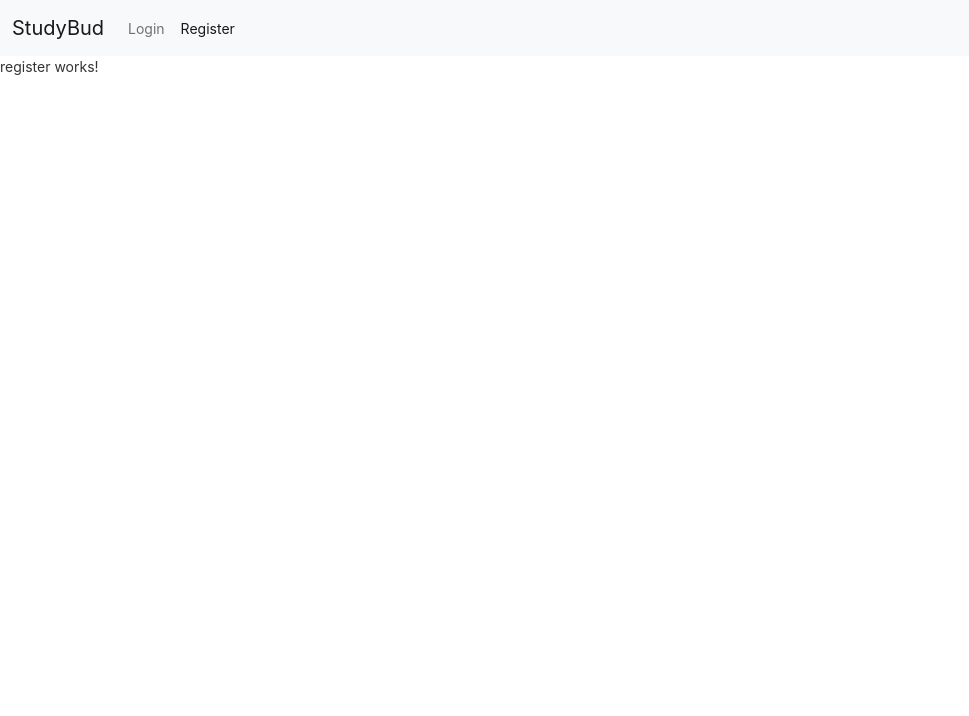
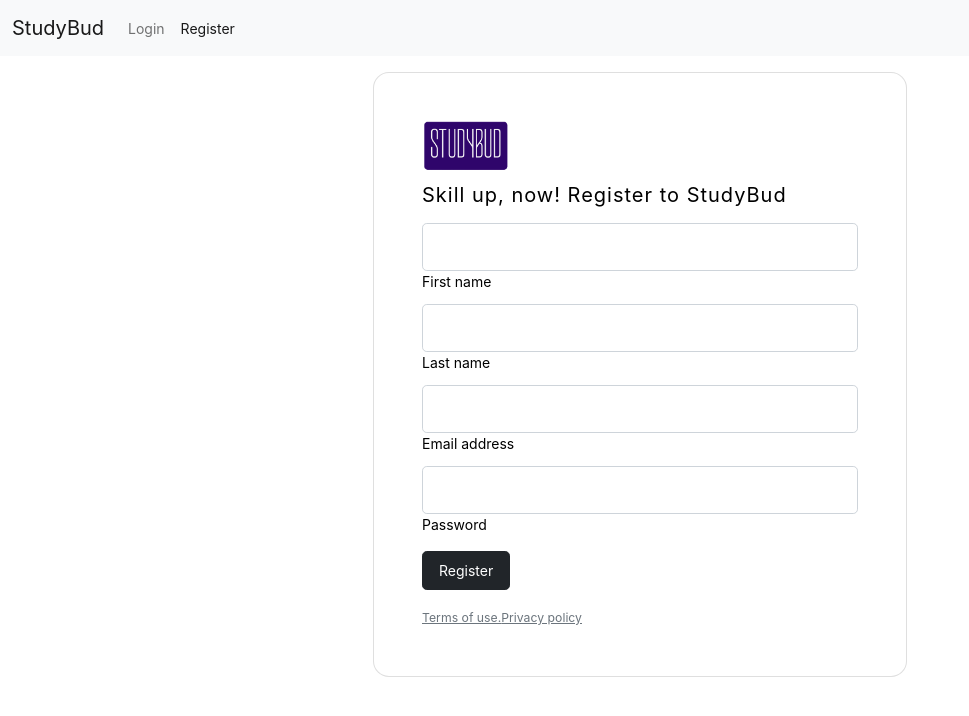
Before and after one commit to ritshpatidar/elearning, an Angular app: page /register in a window 1280 px wide. Shown: the top 716 px of the page, without its empty margins (0-969 px from the left). Built offline with nearby package versions, Linux system fonts and the light colour scheme.

Commit message:
Added Registration Page UI

```diff
--- a/src/app/auth/components/login/login.component.html
+++ b/src/app/auth/components/login/login.component.html
@@ -1,7 +1,7 @@
 <div class="row">
 
- <section class="vh-100">
-  <div class="container py-5 h-100">
+ <section>
+  <div class="container py-3">
     <div class="row d-flex justify-content-center align-items-center">
       <div class="col col-xl-6">
         <div class="card" style="border-radius: 2rem;">
@@ -25,11 +25,11 @@
                   </div>
 
                   <div class="pt-1 mb-3">
-                    <button class="btn btn-dark btn-lg btn-block" type="button">Login</button>
+                    <button class="btn btn-dark btn-lg btn-block" style="font-size: 14px;" type="button">Login</button>
                   </div>
 
-                  <a class="small text-muted" href="#!">Forgot password?</a>
-                  <p class="mb-5 pb-lg-2" style="color: #393f81;">Don't have an account? <a [routerLink]="['/register']" style="color: #393f81;">Register here</a></p>
+                  <!-- <a class="small text-muted" href="#!">Forgot password?</a> -->
+                  <p class="mb-3 pb-lg-1" style="color: #393f81;">Don't have an account? <a [routerLink]="['/register']" style="color: #393f81;">Register here</a></p>
                   <a href="#!" class="small text-muted">Terms of use.</a>
                   <a href="#!" class="small text-muted">Privacy policy</a>
                 </form>
@@ -40,4 +40,3 @@
     </div>
   </div>
 </section>
-</div>
--- a/src/app/auth/components/register/register.component.html
+++ b/src/app/auth/components/register/register.component.html
@@ -1 +1,50 @@
-<p>register works!</p>
+<div class="row">
+
+ <section>
+  <div class="container py-3">
+    <div class="row d-flex justify-content-center align-items-center">
+      <div class="col col-xl-6">
+        <div class="card" style="border-radius: 1rem;">
+
+              <div class="card-body p-3 p-lg-5 text-black">
+                <form>
+                  <div class="align-items-center  mb-2 pb-1">
+                    <img src="assets/StudyBud.png" class="img-responsive center" alt="" style="width:20%">
+                  </div>
+
+                  <h5 class="fw-normal mb-2 pb-2" style="letter-spacing: 1px;">Skill up, now! Register to StudyBud</h5>
+
+                  <div class="form-outline mb-1">
+                    <input type="text" id="FirstName" class="form-control form-control-lg"  />
+                    <label class="form-label">First name</label>
+                  </div>
+
+                  <div class="form-outline mb-1">
+                    <input type="text" id="LastName" class="form-control form-control-lg"/>
+                    <label class="form-label">Last name</label>
+                  </div>
+
+                  <div class="form-outline mb-1">
+                    <input type="text" id="email" class="form-control form-control-lg"  />
+                    <label class="form-label">Email address</label>
+                  </div>
+
+                  <div class="form-outline mb-1">
+                    <input type="password" id="pass" class="form-control form-control-lg" />
+                    <label class="form-label">Password</label>
+                  </div>
+
+                  <div class="pt-1 mb-3">
+                    <button class="btn btn-dark btn-lg btn-block" style="font-size: 14px;" type="button">Register</button>
+                  </div>
+
+                  <a href="#!" class="small text-muted">Terms of use.</a>
+                  <a href="#!" class="small text-muted">Privacy policy</a>
+                </form>
+
+              </div>
+        </div>
+      </div>
+    </div>
+  </div>
+</section>
```
